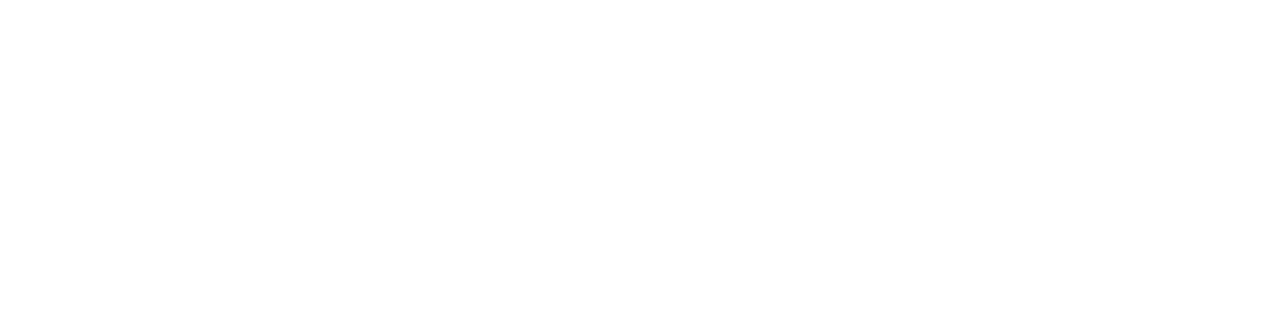
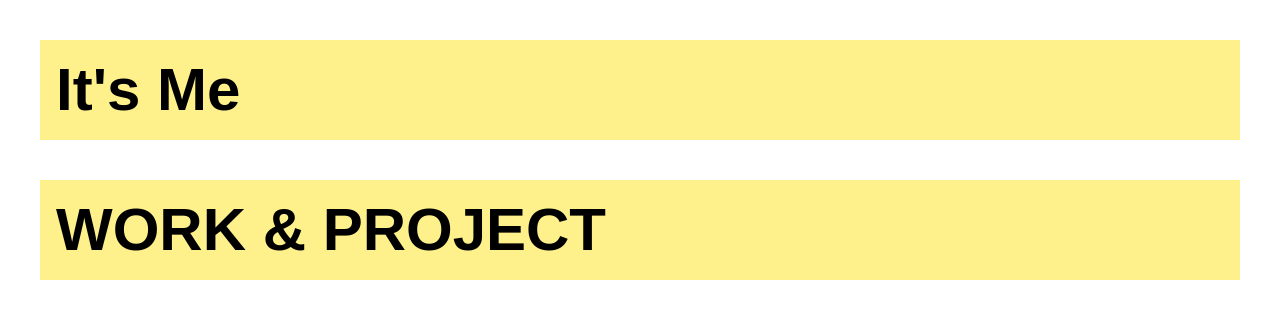
Before and after one commit to tjwldnjs123/my_portfolio, a React (Create React App) app: page /main in a window 1280 px wide. Before the commit this address had no page. Shown: the top 318 px of the page. Built offline with nearby package versions, Linux system fonts and the light colour scheme.

Commit message:
[add]: Project

```diff
--- a/src/App.css
+++ b/src/App.css
@@ -9,7 +9,12 @@
 }
 
 .intro_more_font {
-  font-family: "Prompt", sans-serif;
+  /* font-family: "Noto Serif KR", serif; */
+  font-family: "Playfair", serif;
+}
+
+.project_font {
+  font-family: "Nanum Gothic", sans-serif;
 }
 
 .flexRowCenter {
@@ -42,7 +47,7 @@
 .smileImg {
   background: url("/public/assets/smile.jpeg") no-repeat center;
   background-size: cover;
-  opacity: 0.6;
+  opacity: 0.9;
 }
 
 .myImg {
--- a/src/App.tsx
+++ b/src/App.tsx
@@ -3,12 +3,14 @@
 import { useState, useEffect } from "react";
 import Intro from "./pages/intro/Intro";
 import { BrowserRouter, Route, Routes } from "react-router-dom";
+import Project from "./components/project/Project";
 
 function App() {
   return (
     <BrowserRouter>
       <Routes>
         <Route path="/" element={<Intro />} />
+        <Route path="/main" element={<Project />} />
       </Routes>
     </BrowserRouter>
   );
--- a/src/components/intro/FirstIntroduce.tsx
+++ b/src/components/intro/FirstIntroduce.tsx
@@ -5,7 +5,7 @@
 };
 function FirstIntroduce({ fadeIn }: Props) {
   return (
-    <div className="snap-center h-[100vh] flexRowCenter smileImg">
+    <div className="snap-always snap-center h-[100vh] flexRowCenter smileImg">
       <div className=" w-[100%]">
         <div className={`${fadeIn && "fade-in"} text-2xl flexColCenter `}>
           <span>
--- a/src/components/intro/SecondIntroduce.tsx
+++ b/src/components/intro/SecondIntroduce.tsx
@@ -1,13 +1,15 @@
 import { Icon } from "@iconify/react";
 import React from "react";
+import { useNavigate } from "react-router-dom";
 
 type Props = {
   secondFadeIn: boolean;
 };
 
 function SecondIntroduce({ secondFadeIn }: Props) {
+  const navigate = useNavigate();
   return (
-    <div className="snap-center h-[100vh] flexRowCenter">
+    <div className="snap-always snap-center h-[100vh] flexRowCenter">
       {secondFadeIn && (
         <>
           <img
@@ -26,7 +28,10 @@
               want to
               <br /> see more?
             </p>
-            <div className="absolute bottom-[-100px] right-[-20px] cursor-pointer animate-bounce">
+            <div
+              className="absolute bottom-[-100px] right-[-20px] cursor-pointer animate-bounce"
+              onClick={() => navigate("/main")}
+            >
               <Icon
                 fontSize={40}
                 icon="icon-park-outline:winking-face-with-open-eyes"
--- /dev/null
+++ b/src/components/layout/Title.tsx
@@ -0,0 +1,15 @@
+import React from "react";
+
+type Props = {
+  content: string;
+};
+
+function Title({ content }: Props) {
+  return (
+    <p className="project_font text-6xl font-bold bg-yellow-200 h-[100px] mb-10 flex flex-row items-center pl-4 ">
+      {content}
+    </p>
+  );
+}
+
+export default Title;
--- /dev/null
+++ b/src/components/project/Project.tsx
@@ -0,0 +1,13 @@
+import React from "react";
+import Title from "../layout/Title";
+
+function Project() {
+  return (
+    <div className="w-full  animate-intro p-10">
+      <Title content="It's Me" />
+      <Title content="WORK & PROJECT" />
+    </div>
+  );
+}
+
+export default Project;
--- a/src/pages/intro/Intro.tsx
+++ b/src/pages/intro/Intro.tsx
@@ -46,7 +46,7 @@
         id="main_slideY"
         className="snap-y snap-mandatory h-screen overflow-scroll bg-yellow-200 w-full mr-4 animate-intro"
       >
-        <div className="snap-start bg-fixed  flexRowCenter  h-[100vh]">
+        <div className="snap-always snap-start bg-fixed  flexRowCenter  h-[100vh]">
           <h1 className="intro_font text-8xl">Hello</h1>
           {scroll && (
             <div className="flexColCenter fixed bottom-0 mb-10  animate-bounce">
--- a/tailwind.config.js
+++ b/tailwind.config.js
@@ -9,9 +9,14 @@
           "100%": { opacity: "1" },
           // "75%": { opacity: "0" },
         },
+        out: {
+          "0%": { opacity: "1" },
+          "100%": { opacity: "0" },
+        },
       },
       animation: {
         intro: "intro 7s",
+        out: "intro 6s",
       },
     },
   },
```
